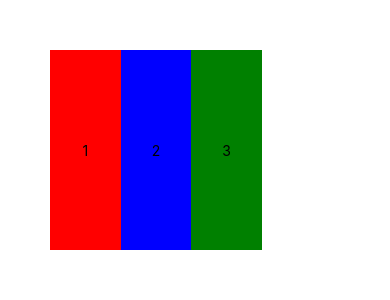
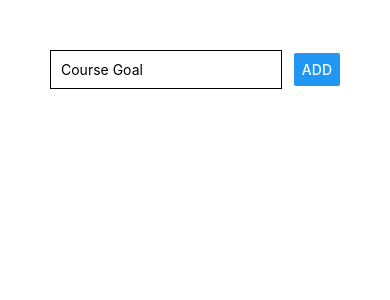
Before and after one commit to vinothsmart/react-native-complete-guide, a React Native app: screen / in a window 390 px wide. Shown: the top 300 px of the page. Built offline with nearby package versions, Linux system fonts and the light colour scheme.

Commit message:
inline styles added

```diff
--- a/App.js
+++ b/App.js
@@ -4,37 +4,24 @@ import { StyleSheet, Text, TextInput, View, Button } from "react-native";
 
 export default function App() {
   return (
-    <View
-      style={{
-        padding: 50,
-        flexDirection: "row",
-        width: "80%",
-        height: 300,
-        justifyContent: "space-around",
-        alignItems: "stretch",
-      }}
-    >
-      {/* <View
-        style={{
-          flexDirection: "row",
-          justifyContent: "space-between",
-          alignItems: "center",
-        }}
-      >
-        <TextInput
-          style={{
-            width: "80%",
-            borderColor: "black",
-            borderWidth: 1,
-            padding: 10,
-          }}
-          placeholder="Course Goal"
-        />
+    // <View
+    //   style={{
+    //     padding: 50,
+    //     flexDirection: "row",
+    //     width: "80%",
+    //     height: 300,
+    //     justifyContent: "space-around",
+    //     alignItems: "stretch",
+    //   }}
+    // >
+    <View style={styles.screen}>
+      <View style={styles.inputContainer}>
+        <TextInput style={styles.input} placeholder="Course Goal" />
         <Button title="Add" />
       </View>
       <View></View>
-      <StatusBar style="auto" /> */}
-      <View
+      <StatusBar style="auto" />
+      {/* <View
         style={{
           backgroundColor: "red",
           flex: 1,
@@ -63,9 +50,24 @@ export default function App() {
         }}
       >
         <Text>3</Text>
-      </View>
+      </View> */}
     </View>
   );
 }
 
-const styles = StyleSheet.create({});
+const styles = StyleSheet.create({
+  screen: {
+    padding: 50,
+  },
+  inputContainer: {
+    flexDirection: "row",
+    justifyContent: "space-between",
+    alignItems: "center",
+  },
+  input: {
+    width: "80%",
+    borderColor: "black",
+    borderWidth: 1,
+    padding: 10,
+  },
+});
```
